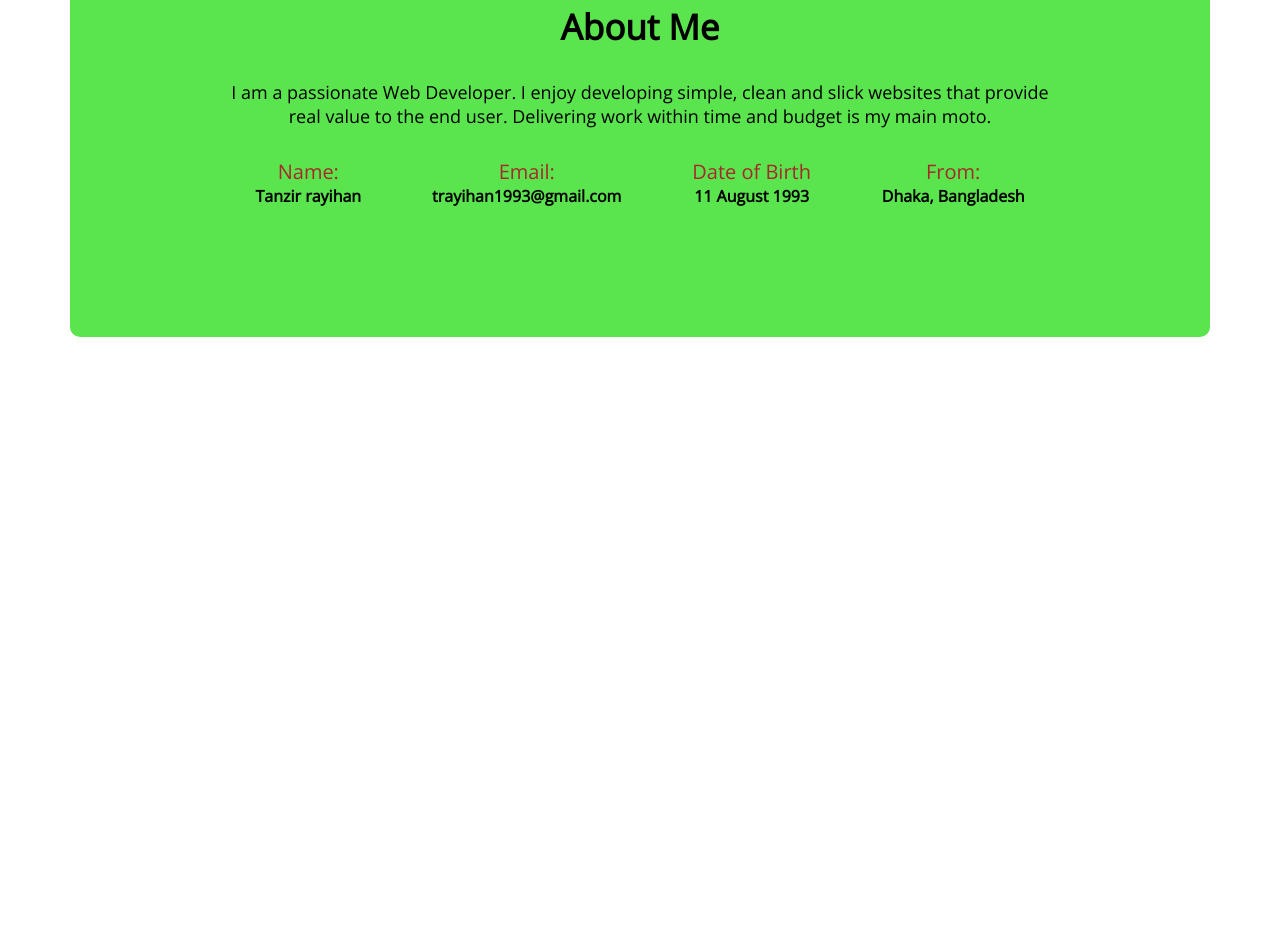
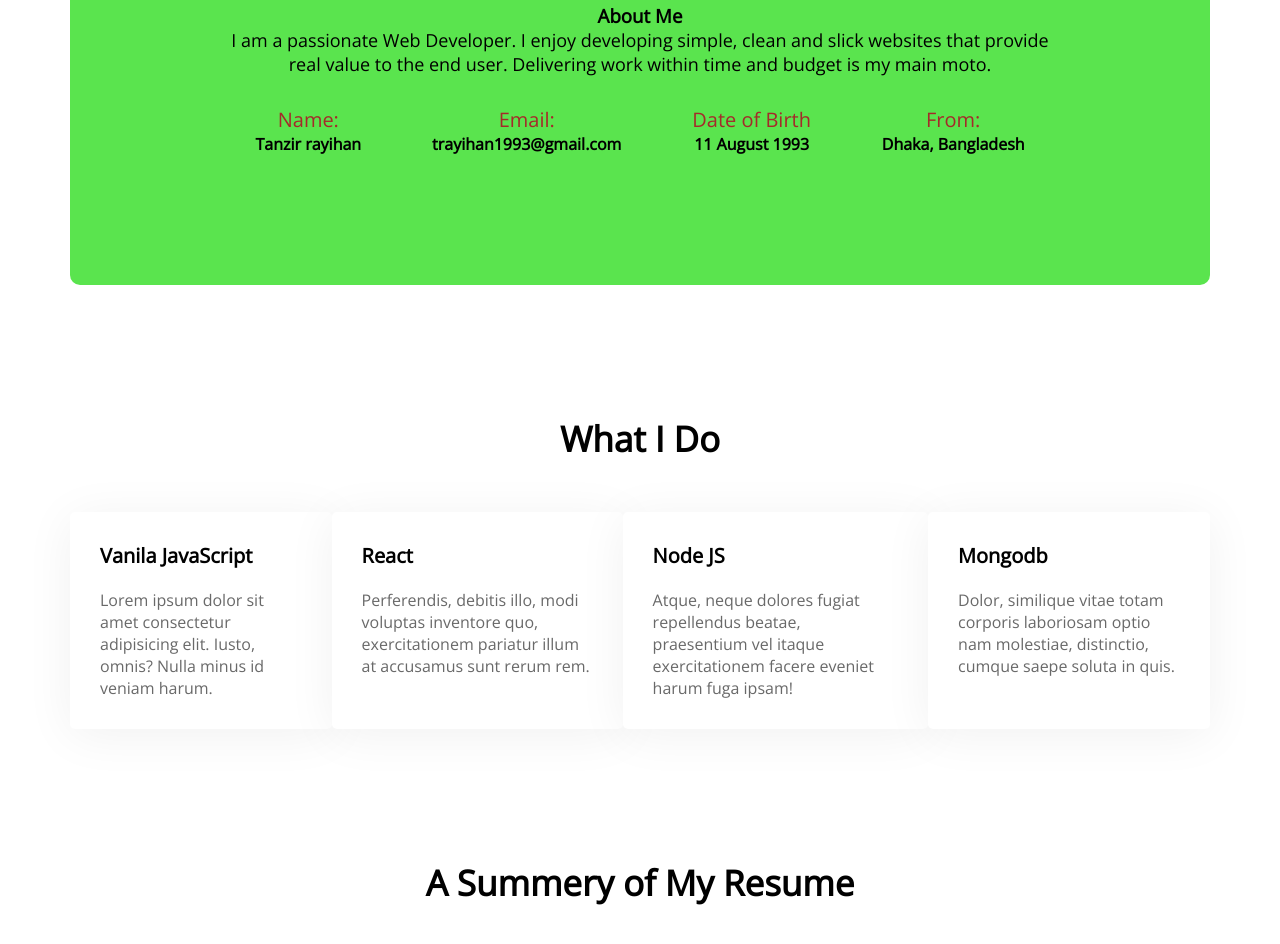
Before and after one commit to tanzirrayihan/portfolio, a plain HTML site: page index.html in a window 1280 px wide. Shown: the part 760-1704 px from the top of the page. Before the commit the page ends 1097 px from the top, so only its background shows below. Drawn offline with nearby package versions, Linux system fonts and the light colour scheme.

Commit message:
added skills content

```diff
--- a/index.html
+++ b/index.html
@@ -54,6 +54,36 @@
                 </div>
             </div>
         </section>
+        <!-- what i do section -->
+        <section class="what-i-do">
+            <h3 class="section-title">What I Do</h3>
+            <!-- .skill-container>.skill*4>img+p.skill-title+p.skill-description>lorem15 -->
+            <div class="skills-container">
+                <div class="skill">
+                    <p class="skill-title">Vanila JavaScript</p>
+                    <p class="skill-description">Lorem ipsum dolor sit amet consectetur adipisicing elit. Iusto, omnis? Nulla minus id veniam harum.</p>
+                </div>
+                <div class="skill">
+                    <p class="skill-title">React</p>
+                    <p class="skill-description">Perferendis, debitis illo, modi voluptas inventore quo, exercitationem pariatur illum at accusamus sunt rerum rem.</p>
+                </div>
+                <div class="skill">
+                    <p class="skill-title">Node JS</p>
+                    <p class="skill-description">Atque, neque dolores fugiat repellendus beatae, praesentium vel itaque exercitationem facere eveniet harum fuga ipsam!</p>
+                </div>
+                <div class="skill">
+                    <p class="skill-title">Mongodb</p>
+                    <p class="skill-description">Dolor, similique vitae totam corporis laboriosam optio nam molestiae, distinctio, cumque saepe soluta in quis.</p>
+                </div>
+            </div>
+        </section>
+        <!-- resume section -->
+        <section class="resume">
+            <h3 class="section-title">A Summery of My Resume</h3>
+            <div class="resume-content">
+
+            </div>
+        </section>
     </main>
     <footer>
 
--- a/styles/portfolio.css
+++ b/styles/portfolio.css
@@ -86,9 +86,9 @@ main {
     text-align: center;
 }
 
-.about-title {
-
-    margin-bottom: 30px;
+.section-title {
+    text-align: center;
+    margin-bottom: 50px;
     font-weight: 700;
     font-size: 35px;
 }
@@ -109,3 +109,29 @@ main {
     font-weight: 700;
     font-weight: 20px;
 }
+/* what i do styles */
+.what-i-do{
+    margin-top: 130px;
+}
+.skills-container{
+    display: flex;
+}
+.skill{
+    background: #FFFFFF;
+    box-shadow: 0px 6px 50px rgba(0, 0, 0, 0.06);
+    border-radius: 5px;
+    padding: 30px;
+}
+.skill-title{
+    font-size: 20px;
+    font-weight: 700;
+    margin-bottom: 20px;
+}
+.skill-description{
+    font-size: 16px;
+    color: dimgrey;
+}
+/* resume section style */
+.section-title{
+    margin-top: 130px;
+}
```
